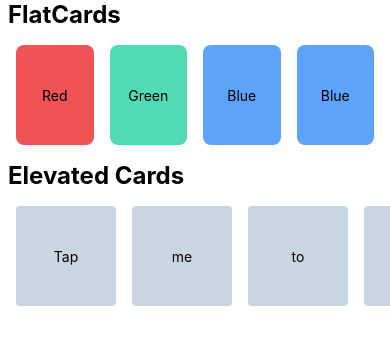
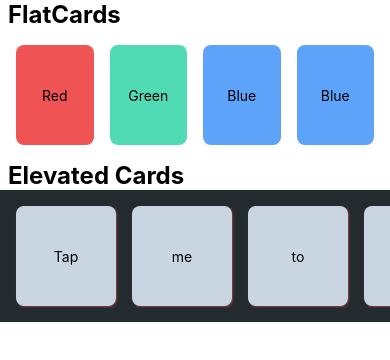
Before and after one commit to rajratan41/React-Native-Projects, a React Native app in the folder Styler02/: screen / in a window 390 px wide. Shown: the top 360 px of the page. Built offline with nearby package versions, Linux system fonts and the light colour scheme.

Commit message:
more shadow property

```diff
--- a/Styler02/components/ElevatedCards.tsx
+++ b/Styler02/components/ElevatedCards.tsx
@@ -39,6 +39,7 @@ const styles = StyleSheet.create({
   },
   container: {
     padding: 8,
+    backgroundColor: '#242B2E',
   },
   card: {
     flex: 1,
@@ -46,11 +47,18 @@ const styles = StyleSheet.create({
     justifyContent: 'center',
     width: 100,
     height: 100,
-    borderRadius: 4,
+    borderRadius: 8,
     margin: 8,
   },
   cardElevated: {
     backgroundColor: '#CAD5E2',
-    elevation: 4,
+    elevation: 8, //shadow
+    shadowOffset: {
+      width: 1,
+      height: 1,
+    },
+    shadowColor: '#EF5354',
+    shadowOpacity: 0.5,
+    shadowRadius: 2,
   },
 });
```
